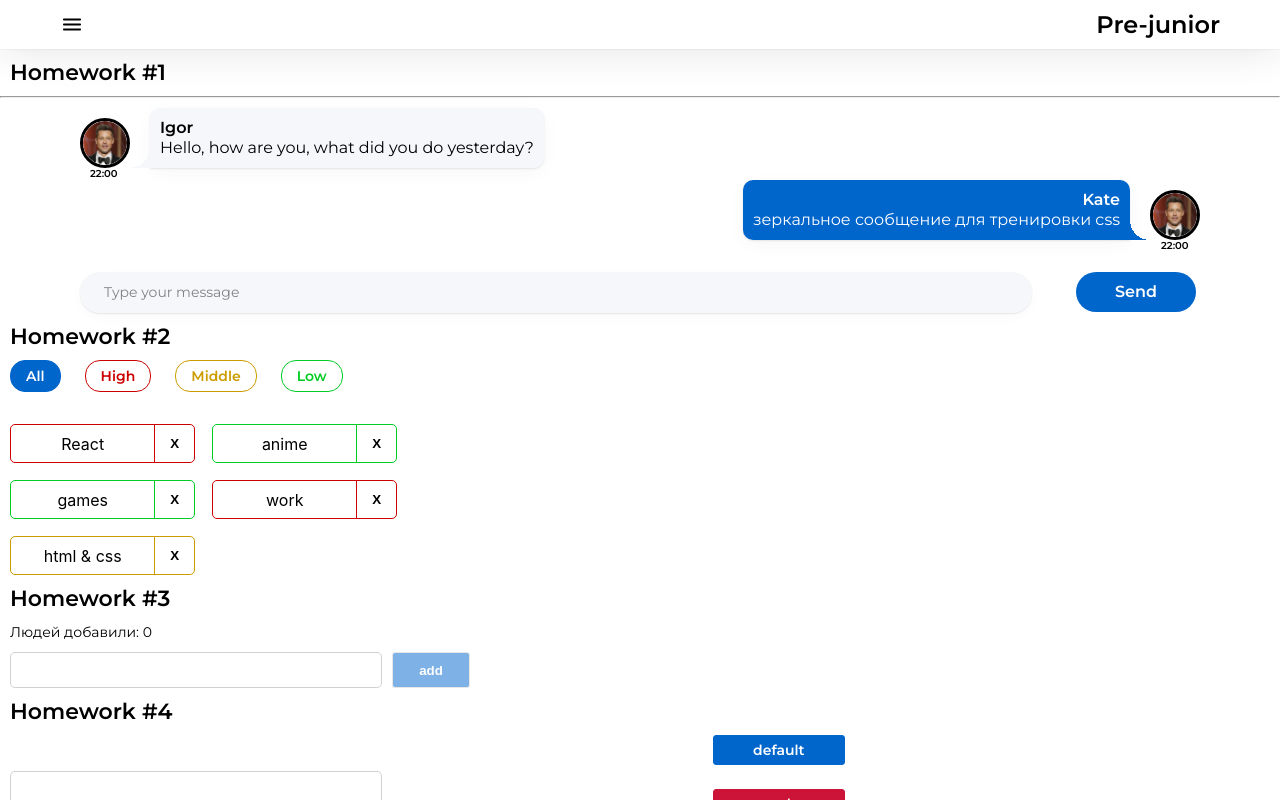
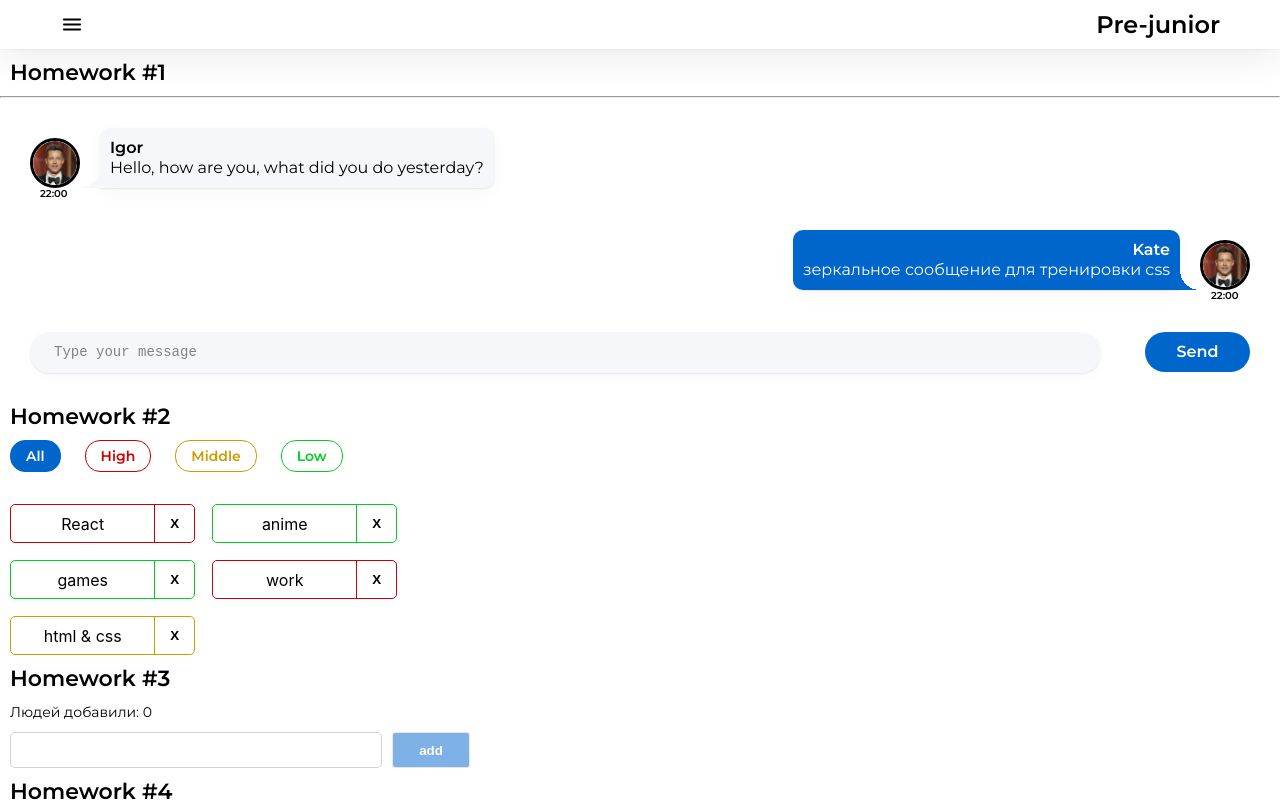
Before and after one commit to OlgaKapskaya/homeworks-ignat, a React (Create React App) app: page /#/pre-junior in a window 1280 px wide. Shown: the top 800 px of the page. Built offline with nearby package versions, Linux system fonts and the light colour scheme.

Commit message:
refactor CSS HW1

```diff
--- a/public/index.html
+++ b/public/index.html
@@ -24,7 +24,7 @@
       work correctly both with client-side routing and a non-root public URL.
       Learn how to configure a non-root public URL by running `npm run build`.
     -->
-    <title>React App</title>
+    <title>HOMEWORKS IGNAT</title>
   </head>
   <body>
     <noscript>You need to enable JavaScript to run this app.</noscript>
--- a/src/s2-homeworks/hw01/friend-message/FriendMessage.module.css
+++ b/src/s2-homeworks/hw01/friend-message/FriendMessage.module.css
@@ -2,10 +2,8 @@
     justify-content: flex-end;
     display: flex;
     flex-direction: column;
-    /*float: right;*/
     align-items: flex-end;
-    width: 100%;
-    /*margin: 10px 70px 10px 0px;*/
+    margin: 30px 20px;
 
 }
 
@@ -14,7 +12,6 @@
     flex-direction: row-reverse;
     justify-content: flex-end;
     align-items: flex-end;
-    margin-right: 70px;
 }
 
 .friendImageAndText img {
@@ -36,6 +33,10 @@
     background: #0066CC;
     border-radius: 10px 10px 0 10px;
     box-shadow: 0px 5px 20px rgba(29, 33, 38, 0.03), 0px 1px 2px rgba(29, 33, 38, 0.1);
+}
+pre{
+    word-wrap: break-word;
+    white-space: pre-wrap;
 }
 
 .friendText:after {
@@ -76,5 +77,5 @@
     font-size: 10px;
     line-height: 12px;
     color: #000000;
-    margin-right: 80px;
+    margin-right: 10px;
 }
--- a/src/s2-homeworks/hw01/message-sender/MessageSender.module.css
+++ b/src/s2-homeworks/hw01/message-sender/MessageSender.module.css
@@ -1,20 +1,17 @@
 .sendForm {
     display: flex;
-    /*align-items: center;*/
-    margin-left: 70px;
-    margin-top: 20px;
+    margin: 30px 20px;
 }
 
 .textarea {
     resize: none;
     border: none;
     outline: none;
-    width: 80%;
+    width: 100%;
     height: 40px;
     background: #F5F7FB;
     box-shadow: 0px 5px 20px rgba(29, 33, 38, 0.03), 0px 1px 2px rgba(29, 33, 38, 0.1);
     border-radius: 20px;
-    font-family: 'Montserrat';
     font-style: normal;
     font-weight: 400;
     font-size: 14px;
--- a/src/s2-homeworks/hw01/message/Message.module.css
+++ b/src/s2-homeworks/hw01/message/Message.module.css
@@ -2,9 +2,11 @@
     display: flex;
     flex-direction: column;
     align-items: flex-start;
-    width: max-content;
-    margin-top: 10px;
-    margin-left: 70px;
+    margin: 30px 20px;
+}
+pre{
+    word-wrap: break-word;
+    white-space: pre-wrap;
 }
 
 .imageAndText {
--- a/src/s2-homeworks/hw09/Clock.tsx
+++ b/src/s2-homeworks/hw09/Clock.tsx
@@ -32,7 +32,7 @@ function Clock() {
         setShow(false)
     }
     const stringTime = `${("0" + date.getHours()).slice(-2)}:${("0" + date.getMinutes()).slice(-2)}:${("0" + date.getSeconds()).slice(-2)}` || <br/> // часы24:минуты:секунды (01:02:03)/(23:02:03)/(24:00:00)/(00:00:01) // пишут студенты
-    const stringDate = `${date.getDate()}.${date.getMonth() + 1}.${date.getFullYear()}` || <br/> // день.месяц.год (01.02.2022) // пишут студенты, варианты 01.02.0123/01.02.-123/01.02.12345 не рассматриваем
+    const stringDate = `${("0" + date.getDate()).slice(-2)}.${date.getMonth() + 1}.${date.getFullYear()}` || <br/> // день.месяц.год (01.02.2022) // пишут студенты, варианты 01.02.0123/01.02.-123/01.02.12345 не рассматриваем
 
     // день недели на английском, месяц на английском (https://learn.javascript.ru/intl#intl-datetimeformat)
     const stringDay = ['Sunday', 'Monday', 'Tuesday', 'Wednesday', 'Thursday', 'Friday', 'Saturday'] || <br/> // пишут студенты
```
